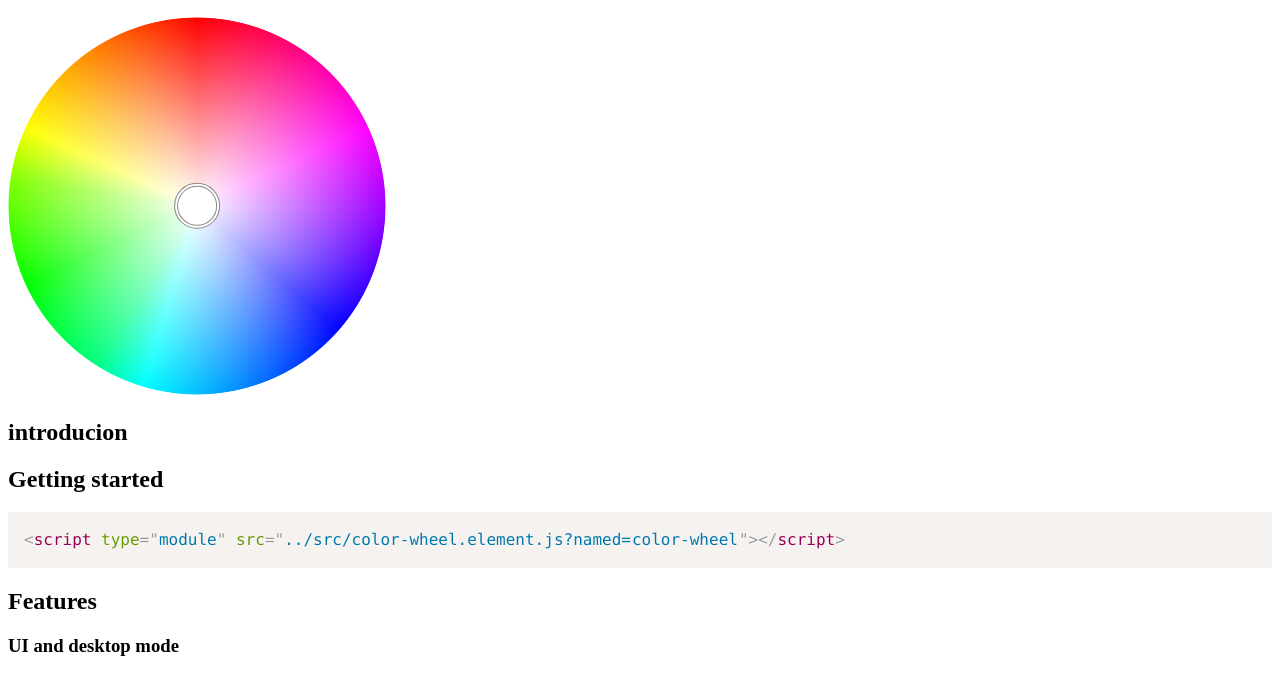
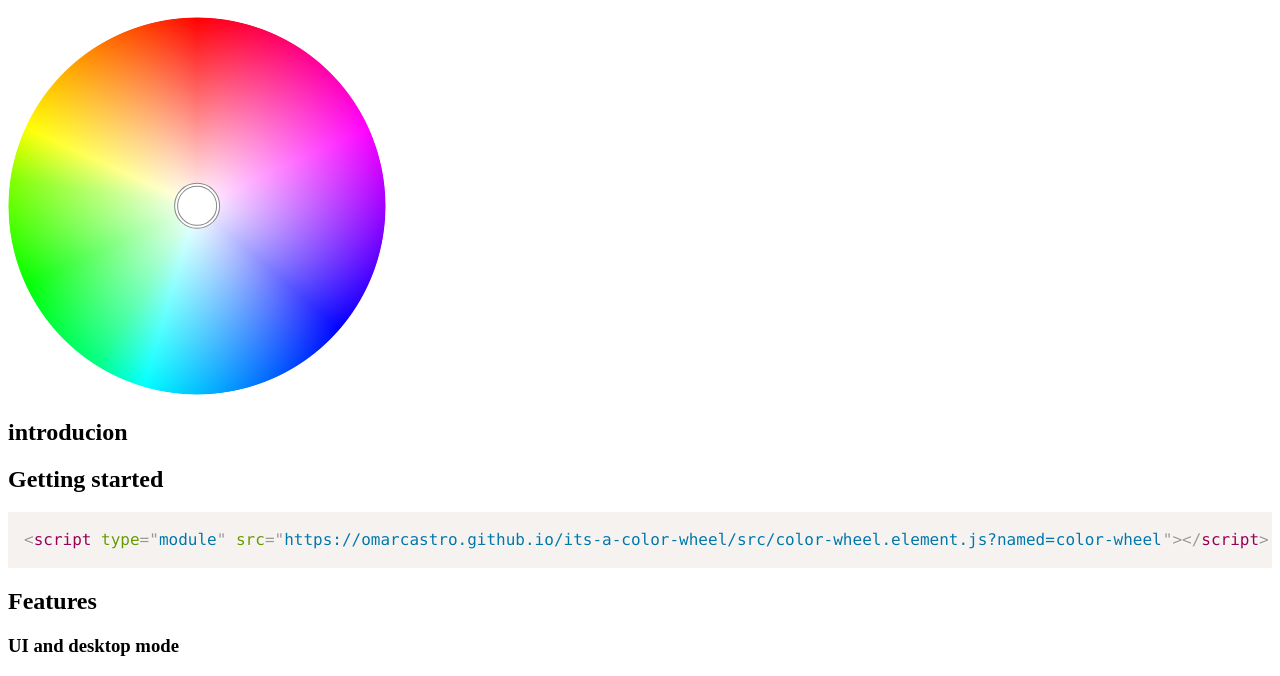
Before and after one commit to OmarCastro/its-a-color-wheel, a plain HTML site: page docs/index.html in a window 1280 px wide. Shown: the part 110-786 px from the top of the page. Drawn offline with nearby package versions, Linux system fonts and the light colour scheme.

Commit message:
doc: update src on documentation

```diff
--- a/docs/index.html
+++ b/docs/index.html
@@ -35,7 +35,7 @@
             <h2> Getting started </h2>
 
             <pre><code class="language-markup">
-                &lt;script type="module" src="../src/color-wheel.element.js?named=<span class="component-name-edit" contenteditable="true">color-wheel</span>">&lt;/script>
+                &lt;script type="module" src="https://omarcastro.github.io/its-a-color-wheel/src/color-wheel.element.js?named=<span class="component-name-edit" contenteditable="true">color-wheel</span>">&lt;/script>
             </code></pre>
         </section>
 
```
